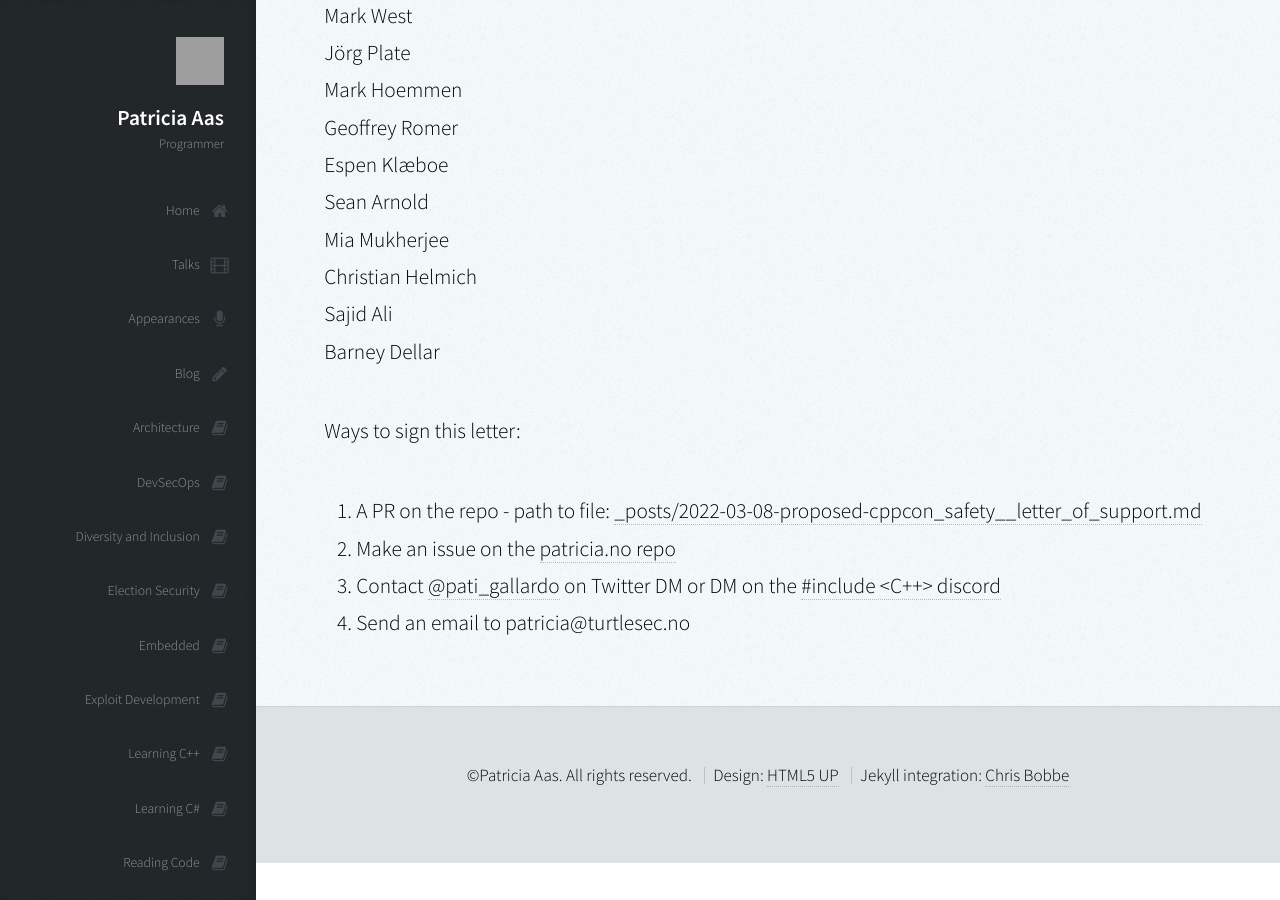
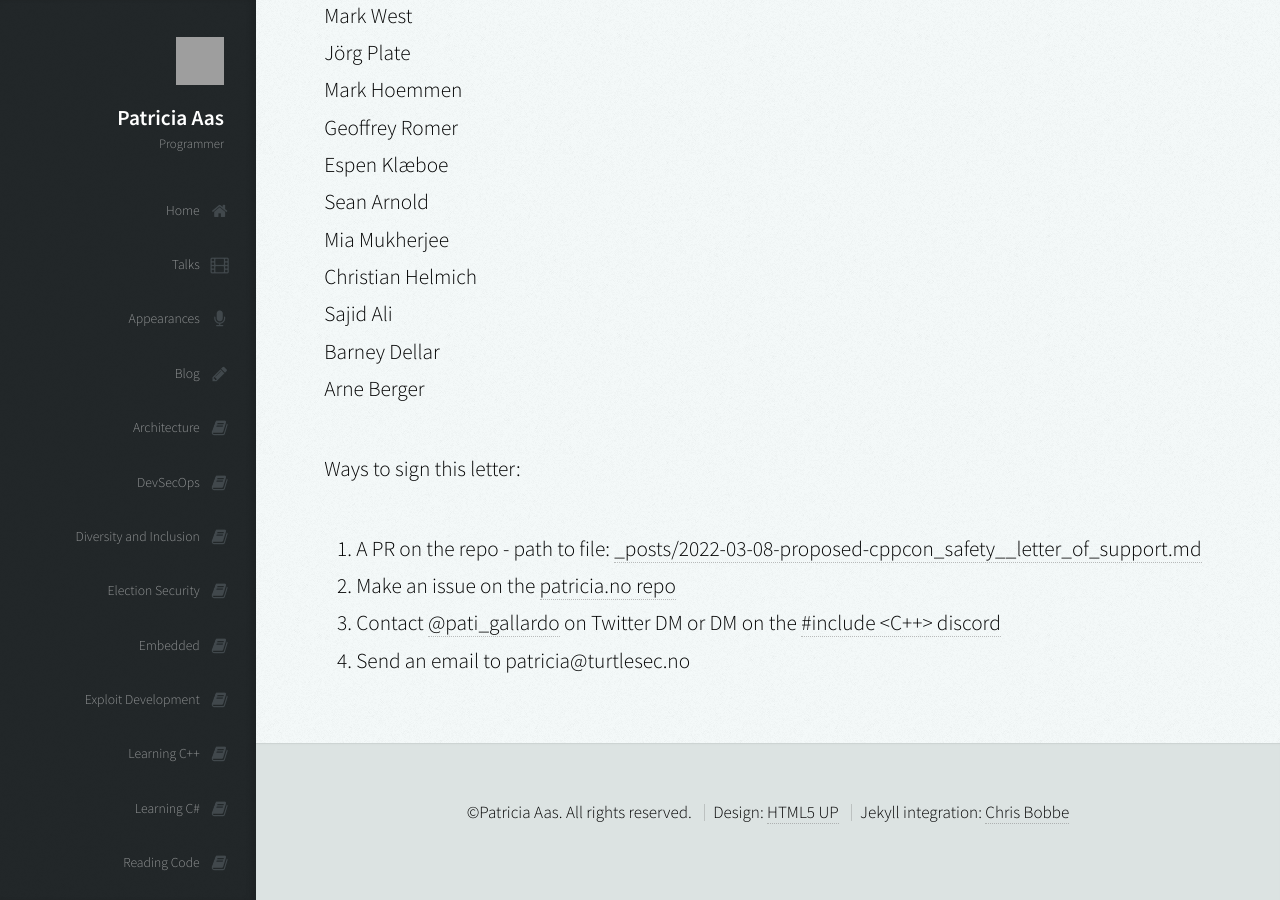
Before and after one commit to patricia-gallardo/patricia-gallardo.github.io, a Jekyll site: the page built from _posts/2022-03-08-proposed-cppcon_safety__letter_of_support.md, in a window 1280 px wide and 900 px high, scrolled down 10450 px. Built offline with Jekyll 4.4.1, drawn with Linux system fonts in a browser that asks for light colours; nearby versions of some CDN libraries; grey boxes are pictures that could not be loaded.

Commit message:
Update 2022-03-08-proposed-cppcon_safety__letter_of_support.md

```diff
--- a/_posts/2022-03-08-proposed-cppcon_safety__letter_of_support.md
+++ b/_posts/2022-03-08-proposed-cppcon_safety__letter_of_support.md
@@ -289,6 +289,7 @@ Mia Mukherjee <br>
 Christian Helmich <br>
 Sajid Ali <br>
 Barney Dellar <br>
+Arne Berger <br>
 
 
 Ways to sign this letter:
```
